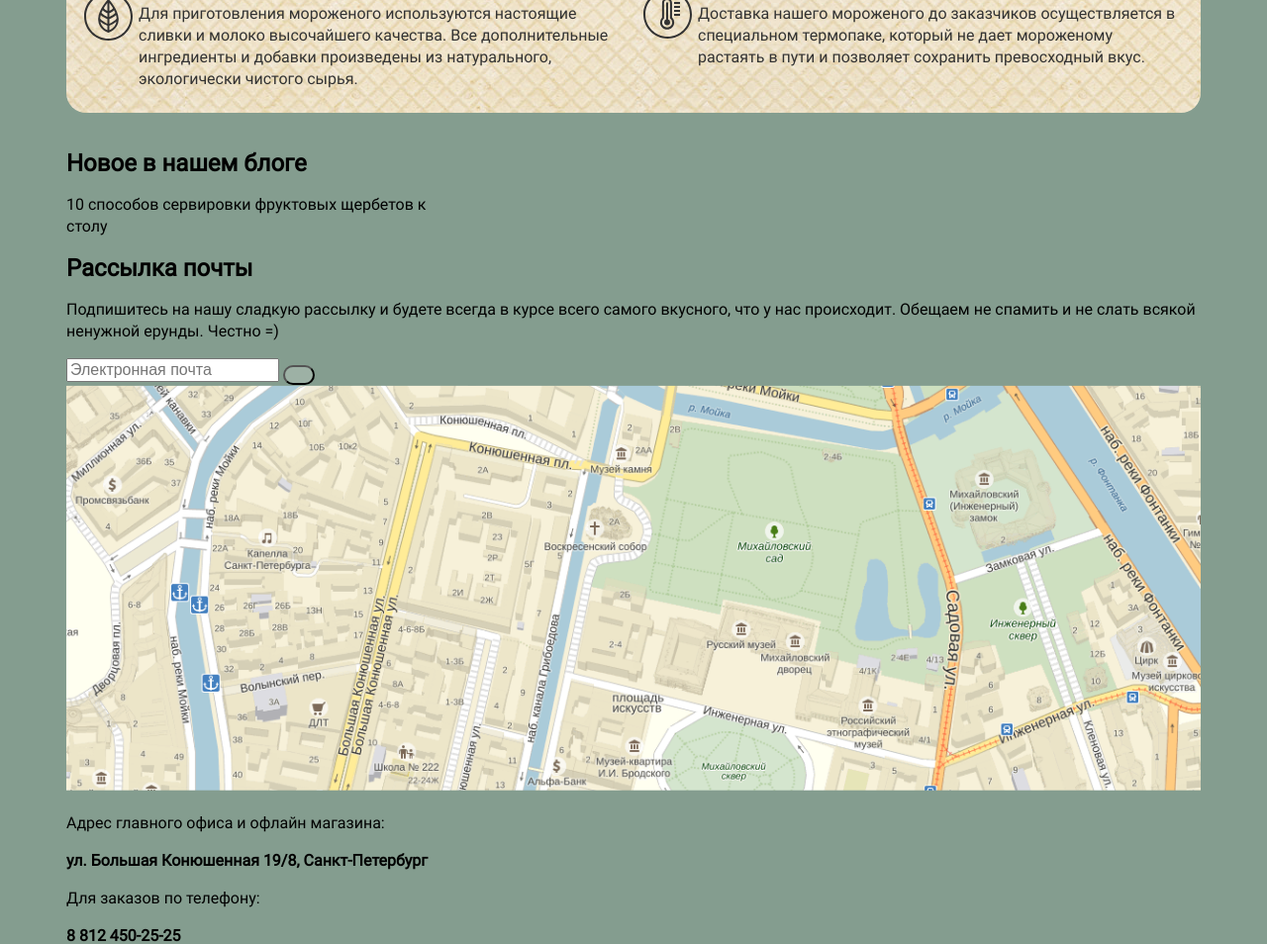
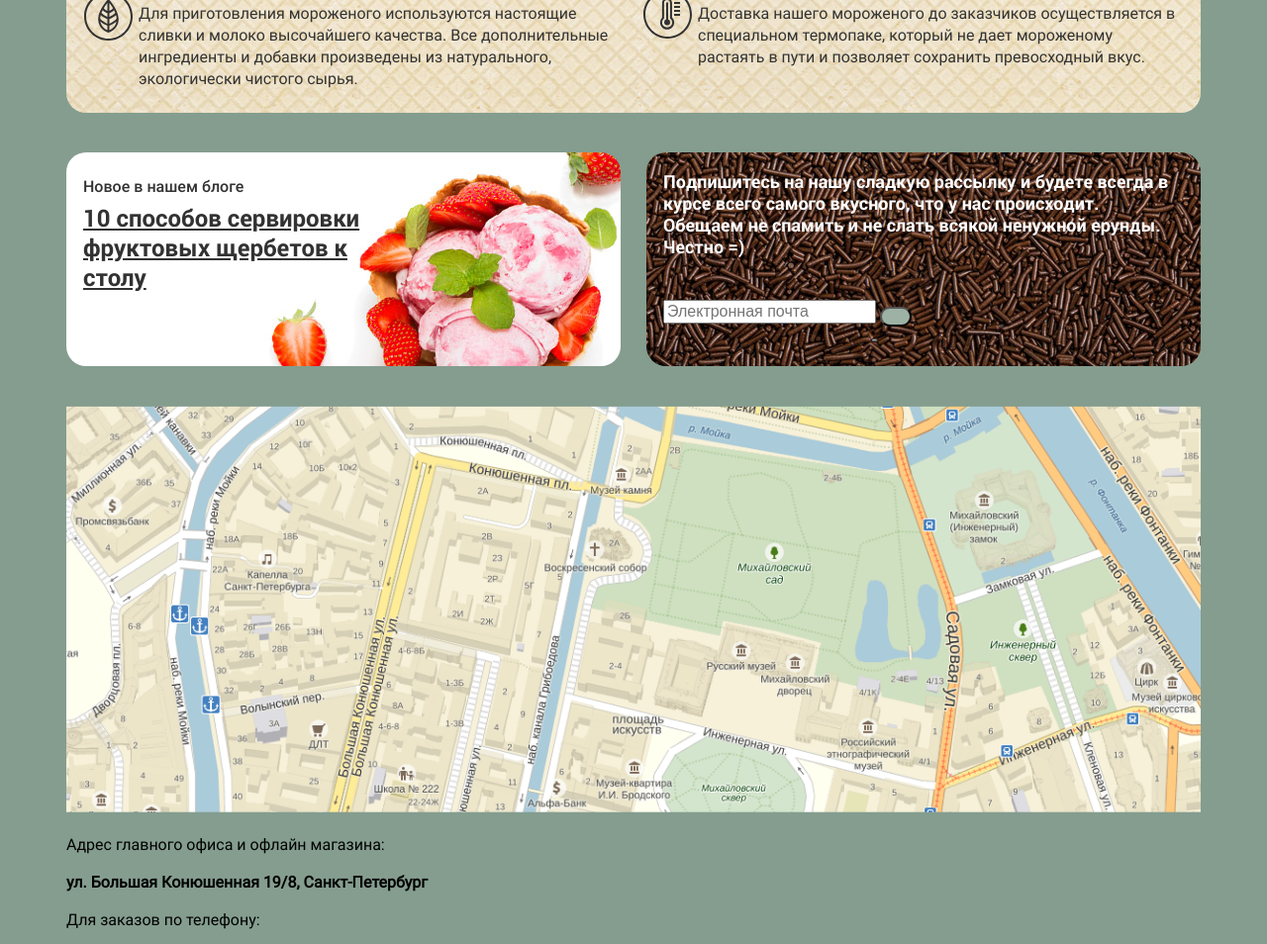
Before and after one commit to justbenya/basic-gllacy, a plain HTML site: page index.html in a window 1280 px wide. Shown: the part 1471-2425 px from the top of the page at 99% size. Drawn offline with Linux system fonts and the light colour scheme.

Commit message:
Закончил блок - blog.

```diff
--- a/css/style.css
+++ b/css/style.css
@@ -518,3 +518,28 @@ input[type="radio"].visually-hidden {
 .column__text--thermometer::before {
   background-image: url("../img/thermometer.svg");
 }
+
+.banner--strawberry-bg {
+  background-color: #000000;
+  background-image: url("../img/strawberry-bg.jpg");
+  background-repeat: no-repeat;
+}
+
+.banner__title--color-gray {
+  margin-bottom: 5px;
+  font-size: 16px;
+  line-height: 22px;
+  font-weight: 200;
+  color: #323232;
+}
+
+.banner__wrapper--padding {
+  padding-top: 10px;
+}
+
+.banner__text--link {
+  font-size: 24px;
+  line-height: 30px;
+  color: #323232;
+  text-decoration: underline;
+}
--- a/index.html
+++ b/index.html
@@ -179,24 +179,30 @@
         </div>
       </section>
 
-      <article>
-        <h2>Новое в нашем блоге</h2>
-        <p>10 способов сервировки
-          фруктовых щербетов к <br> столу</p>
+      <div class="two-column">
+        <article class="banner banner--strawberry-bg">
+          <div class="banner__wrapper banner__wrapper--padding">
+            <h2 class="font font--medium banner__title banner__title--color-gray">Новое в нашем блоге</h2>
+            <a class="font font--bold banner__text banner__text--link" href="">10 способов сервировки <br> фруктовых щербетов к
+              <br> столу</a>
+          </div>
         </article>
 
-      <section>
-        <h2 class="visual-hidden">Рассылка почты</h2>
-        <p>
-          Подпишитесь на нашу сладкую рассылку и будете всегда в курсе всего самого
-          вкусного, что у нас происходит. Обещаем не спамить и не слать всякой
-          ненужной ерунды. Честно =)
+        <section class="banner banner--chocolate-bg font font--bold">
+          <div class="banner__wrapper">
+            <h2 class="visually-hidden">Рассылка почты</h2>
+            <p class="banner__text">
+              Подпишитесь на нашу сладкую рассылку и будете всегда в курсе всего самого вкусного, что у нас происходит. Обещаем не спамить
+              и не слать всякой ненужной ерунды. Честно =)
             </p>
             <form class="form" action="index.html" method="post">
               <input type="mail" name="mail" value="" placeholder="Электронная почта">
               <button class="button" type="button" name="button"></button>
             </form>
+          </div>
         </section>
+      </div>
+
 
       <section>
         <img src="img/map.png" alt="ул. Большая Конюшенная 19/8, Санкт-Петербург">
```
Also changed, not shown: img/strawberry-bg.jpg (added). Lines whose indentation alone changed are shown as unchanged.
